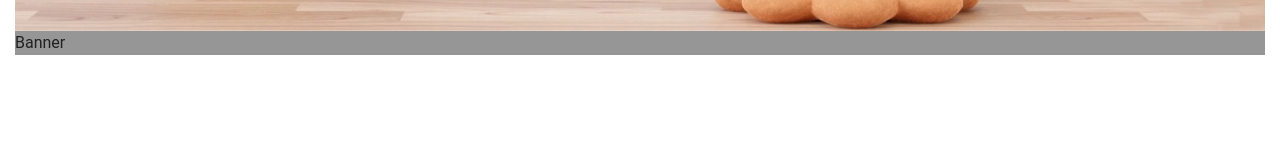
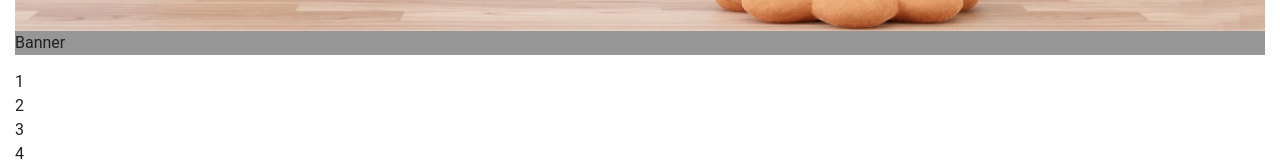
Before and after one commit to PavelKuklin/idea-on-react, a React (Create React App) app: page / in a window 1280 px wide. Shown: the part 608-773 px from the top of the page. Built offline with nearby package versions, Linux system fonts and the light colour scheme.

Commit message:
created new component - advantages

```diff
--- a/src/App.jsx
+++ b/src/App.jsx
@@ -9,6 +9,7 @@ import Favorites from 'pages/Favorites/Favorites';
 import UserAccount from 'pages/UserAccount/UserAccount';
 import ClampFunction from 'pages/ClampFunction/ClampFunction';
 import ToTopButton from 'components/buttonToTop/ToTopButton';
+import IndexAdvantages from 'components/layout/IndexAdvantages/IndexAdvantages';
 
 function app() {
   return (
@@ -26,7 +27,7 @@ function app() {
           <Route path='*' element={<NotFound />} />
         </Routes>
       </div>
-
+      <IndexAdvantages />
       <ToTopButton />
       <Footer />
     </div>
--- /dev/null
+++ b/src/components/layout/IndexAdvantages/IndexAdvantages.jsx
@@ -0,0 +1,18 @@
+import React from 'react';
+
+const IndexAdvantages = () => {
+  return (
+    <div className='advantages'>
+      <div className="container">
+        <div className="advantages__list">
+            <div className="advantages__item">1</div>
+            <div className="advantages__item">2</div>
+            <div className="advantages__item">3</div>
+            <div className="advantages__item">4</div>
+        </div>
+      </div>
+    </div>
+  );
+};
+
+export default IndexAdvantages;
```
